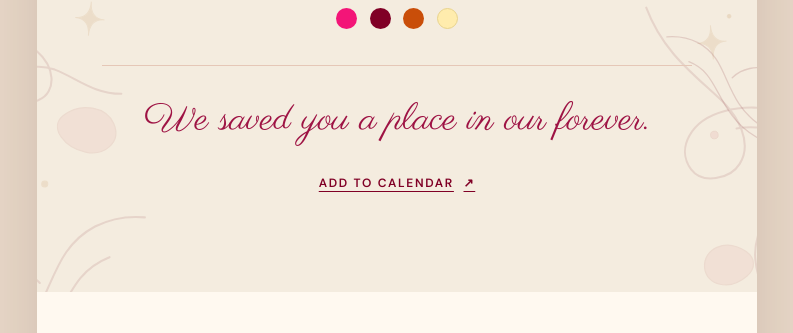
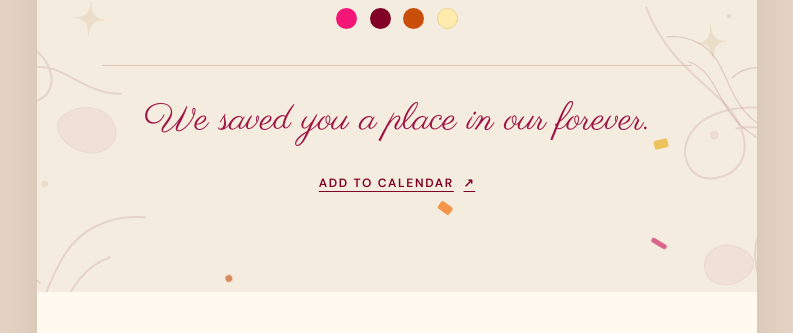
Before and after one commit to fidelnyame-80/Kaybee-Franca, a Next.js app: page / in a window 1280 px wide. Shown: the part 1675-2008 px from the top of the page, without its empty margins (243-1036 px from the left). Built offline with nearby package versions, Linux system fonts and the light colour scheme.

Commit message:
Restore staggered continuous confetti timing

```diff
--- a/app/components/InvitationConfetti.tsx
+++ b/app/components/InvitationConfetti.tsx
@@ -4,8 +4,8 @@ import { useEffect, useRef, useState } from "react";
 
 const pieces = Array.from({ length: 64 }, (_, i) => ({
   left: `${(i * 37.7 + 9) % 100}%`,
-  delay: `${(i % 12) * 0.11}s`,
-  duration: `${3.2 + (i % 7) * 0.2}s`,
+  delay: `${-((i * 0.73) % 8)}s`,
+  duration: `${5 + (i % 7) * 0.55}s`,
   drift: `${(i % 2 ? 1 : -1) * (15 + (i * 13) % 70)}px`,
   rotation: `${(i * 43) % 360}deg`,
   color: ["#ef4286", "#eebd4c", "#9b204b", "#f48b39", "#d65381", "#c94e09"][i % 6],
```
